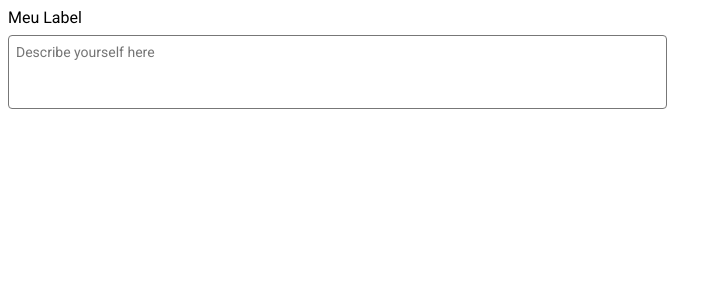
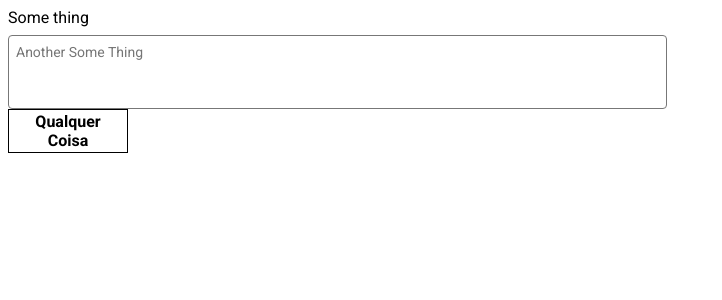
Before and after one commit to TyperGuy/codeleap-challenge, a React (Create React App) app: page / in a window 1280 px wide. Shown: the top 300 px of the page, without its empty margins (0-722 px from the left). Built offline with nearby package versions, Linux system fonts and the light colour scheme.

Commit message:
chore : turn input & Button components using SOLID principles

```diff
--- a/src/App.tsx
+++ b/src/App.tsx
@@ -1,12 +1,23 @@
 import './App.css';
-import Input from './components/input/Input';
+import {  InputType, ButtonType } from 'customTypes';
+import Textarea from './components/inputs/Textarea';
+import Button from './components/button/Button';
 
+const InputProps :  InputType ={
+  label:"Some thing",
+  placeholder : "Another Some Thing"
+}
 
+const ButtonProps : ButtonType ={
+  text : "Qualquer Coisa",
+  variant : "outlined"
+}
 
 function App() {
   return (
     <div className="App">
-      <Input/>
+      <Textarea input={InputProps} />
+      <Button button={ButtonProps}/>
     </div>
   );
 }
--- a/src/components/button/Button.tsx
+++ b/src/components/button/Button.tsx
@@ -1,11 +1,12 @@
+import React from 'react';
+import { ButtonProps } from 'customTypes';
 import {Solid,Outlined} from './Button.styles';
 
-function Button() {
-  return (
-    <div>
-      <Outlined>Create</Outlined>
-    </div>
-  );
-}
+const Button : React.FC<ButtonProps> = ({button}) => (
+    (button.variants || button.variants==='text')?
+      <Solid>{button.text}</Solid> :
+      <Outlined>{button.text}</Outlined>
+
+  )
 
 export default Button;
--- a/src/components/input/Input.tsx
+++ /dev/null
@@ -1,12 +0,0 @@
-import {InputField,Label,Container,Textarea} from './Input.styles';
-
-function CustomInput() {
-  return (
-    <Container>
-      <Label>Meu Label</Label>
-      <Textarea placeholder="Describe yourself here" name="text"/>
-    </Container>
-  );
-}
-
-export default CustomInput;
--- /dev/null
+++ b/src/components/inputs/Input.tsx
@@ -0,0 +1,12 @@
+import React from 'react';
+import { InputProps } from 'customTypes';
+import {InputField,Label,Container} from './Input.styles';
+
+const CustomInput: React.FC <InputProps> = ({input}) => (
+    <Container>
+      <Label>{input.label}</Label>
+      <InputField placeholder={input.placeholder} name="text"/>
+    </Container>
+  )
+
+export default CustomInput;
--- /dev/null
+++ b/src/components/inputs/Textarea.tsx
@@ -0,0 +1,13 @@
+import React from 'react'
+import { InputProps } from 'customTypes';
+import {Label,Container,Textarea} from './Input.styles';
+
+
+const CustomTextarea : React.FC <InputProps> = ({input}) => (
+    <Container>
+      <Label>{input.label}</Label>
+      <Textarea placeholder={input.placeholder} name="text"/>
+    </Container>
+  )
+
+export default CustomTextarea;
--- a/tsconfig.json
+++ b/tsconfig.json
@@ -18,7 +18,11 @@
     "resolveJsonModule": true,
     "isolatedModules": true,
     "noEmit": true,
-    "jsx": "react-jsx"
+    "jsx": "react-jsx",
+    "typeRoots": [
+      "src/types",
+      "node_modules/@types"
+    ]
   },
   "include": [
     "src"
```
Also changed, not shown: src/types/index.d.ts (added, +27 -0 lines), src/components/inputs/Input.styles.ts (renamed from src/components/input/Input.styles.ts).
